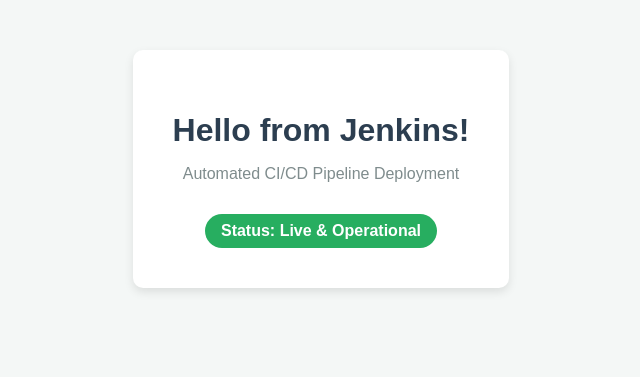
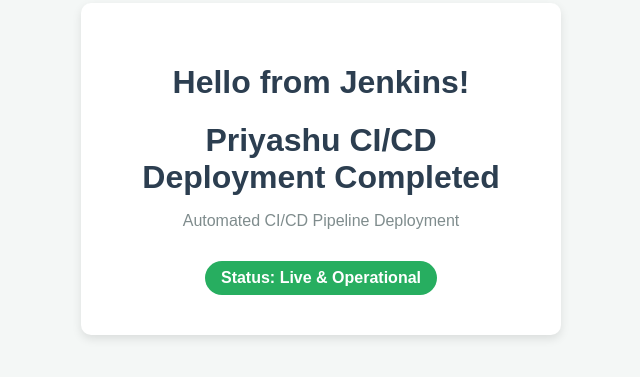
Before and after one commit to Priyanshu7566/jenkins, a plain HTML site: page index.html in a window 1280 px wide. Shown: the part 231-608 px from the top of the page, without its empty margins (319-959 px from the left). Drawn offline with Linux system fonts and the light colour scheme.

Commit message:
Updated index.html

```diff
--- a/index.html
+++ b/index.html
@@ -44,6 +44,7 @@
   <body>
     <div class="card">
       <h1>Hello from Jenkins!</h1>
+      <h1>Priyashu CI/CD Deployment Completed</h1>
       <p>Automated CI/CD Pipeline Deployment</p>
       <div class="badge">Status: Live & Operational</div>
     </div>
```
